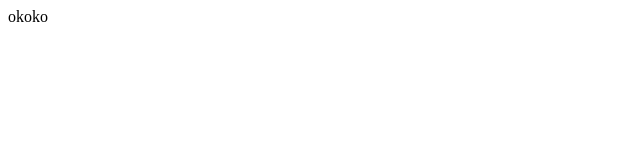
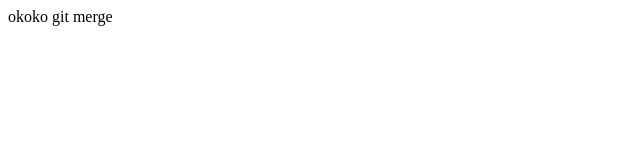
Before and after one commit to nisssy/Git_Prctice2, a plain HTML site: page index.html in a window 1280 px wide. Shown: the full height of the page, 0-640 px from the left. Drawn offline with Linux system fonts and the light colour scheme.

Commit message:
Update index.html

```diff
--- a/index.html
+++ b/index.html
@@ -8,5 +8,6 @@
 </head>
 <body>
   okoko
+  git merge
 </body>
 </html>
```
